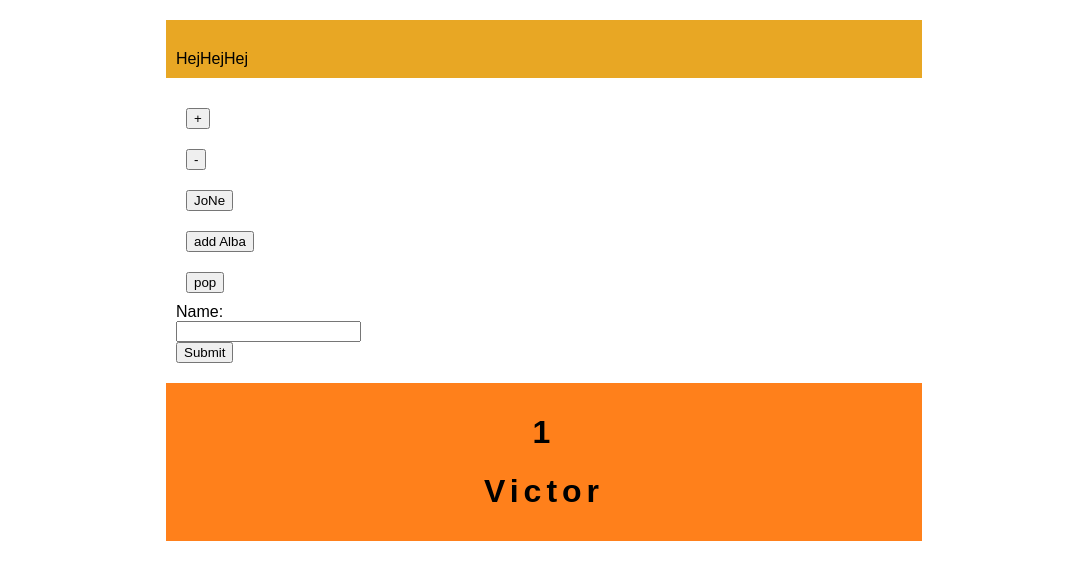
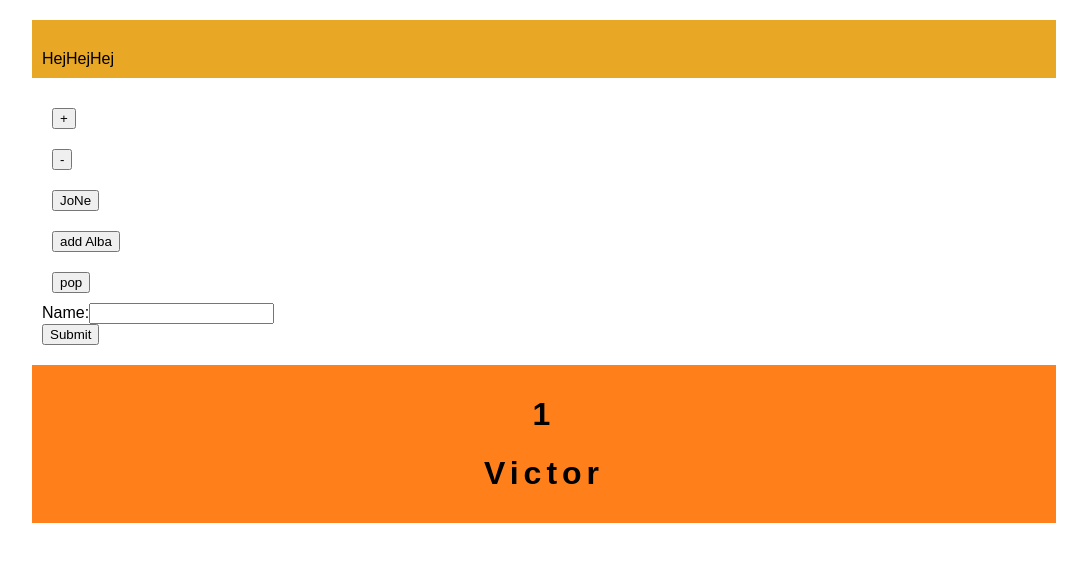
Before and after one commit to bovicbro/victors.space, a React (Create React App) app: page / in a window 1280 px wide. Shown: the top 580 px of the page, without its empty margins (96-1183 px from the left). Built offline with nearby package versions, Linux system fonts and the light colour scheme.

Commit message:
makes grid of cards dynamic

```diff
--- a/src/static/App.css
+++ b/src/static/App.css
@@ -62,7 +62,8 @@
 
 .gridContainer{
   display: grid;
-  grid-template-columns: 1fr 1fr 1fr;
+  grid-template-columns: repeat( auto-fit, minmax(200px, 1fr) );
+  grid-gap: 10px;
 }
 
 
@@ -78,7 +79,7 @@
 }
 
 .mainContainer {
-  width: 60%;
+  width: 80vw;
   margin: 0 auto;
   display: grid;
   grid-gap: 10px;
```
